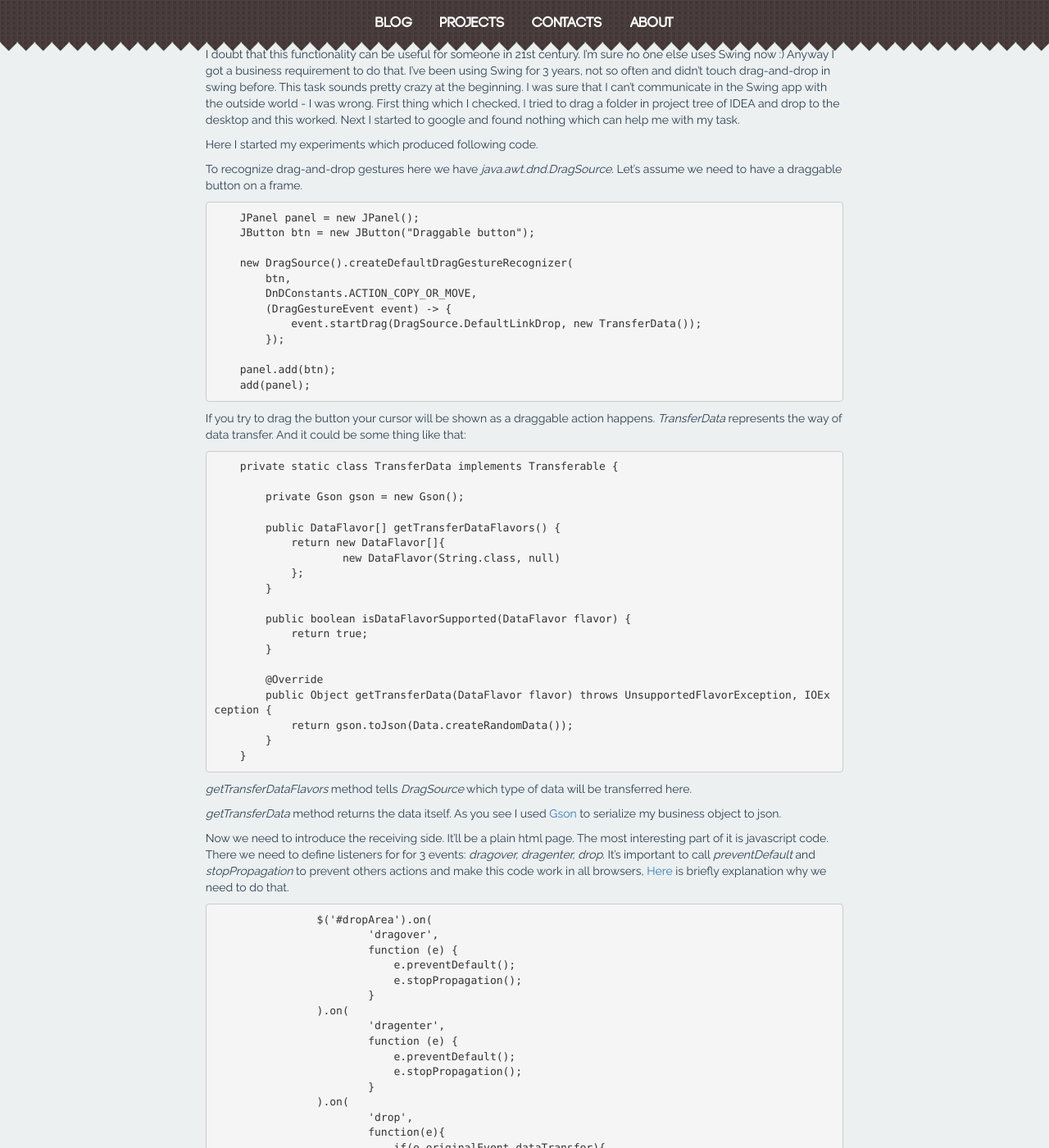
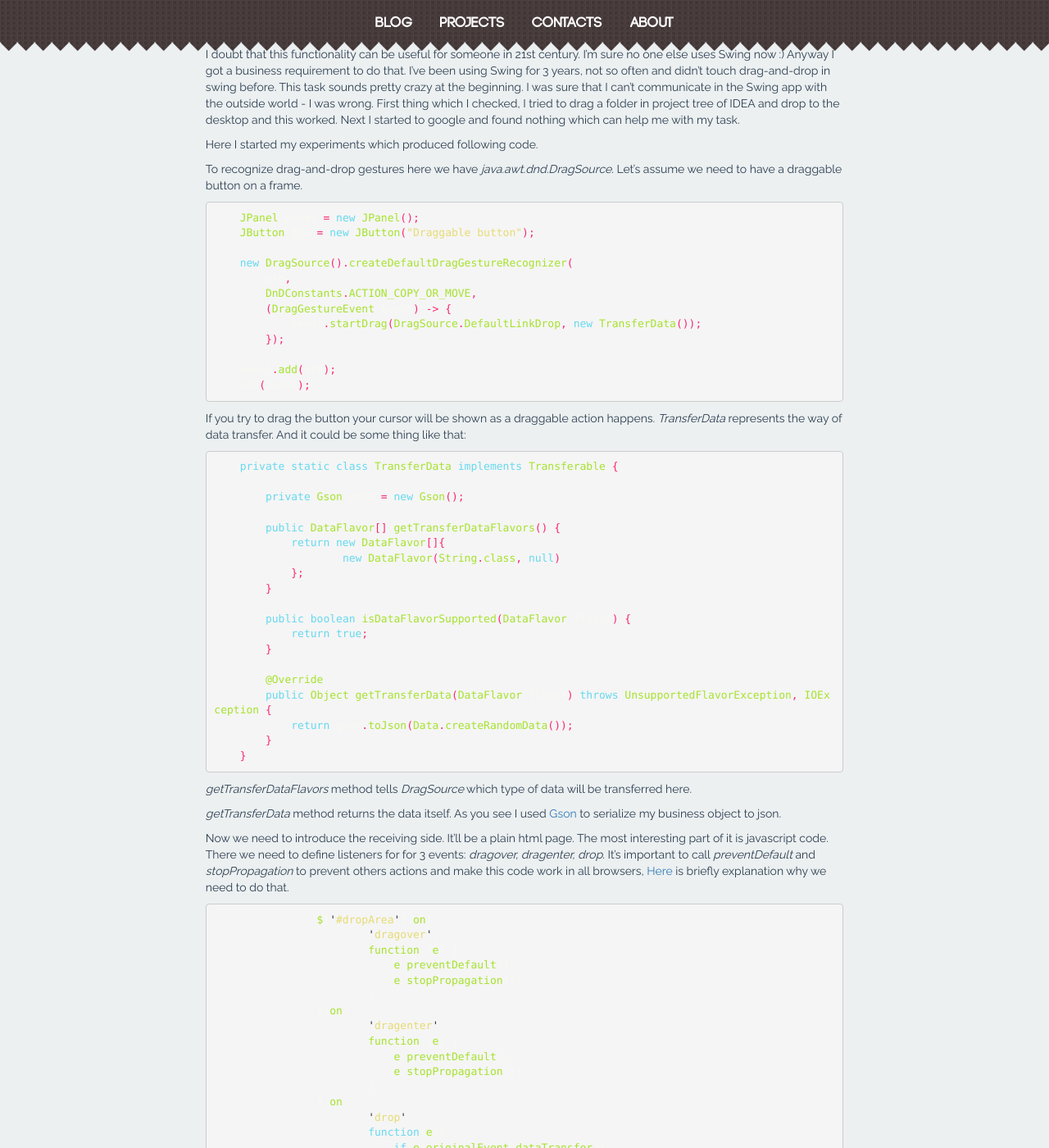
Before and after one commit to dimafeng/dimafeng.github.io, a Jekyll site: the page built from _posts/2014-10-12-dnd-swing-to-browser.markdown, in a window 1280 px wide and 1400 px high, scrolled down 692 px. Shown: the whole window at 82% size. Built offline with Jekyll 4.4.1, drawn with Linux system fonts in a browser that asks for light colours; nearby versions of some CDN libraries; comment, search, counter and statistics services are not loaded.

Commit message:
code style

```diff
--- a/_includes/head.html
+++ b/_includes/head.html
@@ -8,6 +8,7 @@
 
     <link href='http://fonts.googleapis.com/css?family=Leckerli+One' rel='stylesheet' type='text/css'>
     <link href='http://fonts.googleapis.com/css?family=Raleway' rel='stylesheet' type='text/css'>
+    <link href='http://fonts.googleapis.com/css?family=Source+Code+Pro' rel='stylesheet' type='text/css'>
     <link rel="stylesheet" href="https://maxcdn.bootstrapcdn.com/bootstrap/3.2.0/css/bootstrap.min.css">
     <link rel="stylesheet" type="text/css" href="{{ site.baseurl }}/css/styles.css"/>
 </head>
--- a/css/styles.css
+++ b/css/styles.css
@@ -220,3 +220,65 @@
     background: linear-gradient(top, rgba(255, 203, 73, 1) 1%, rgba(248, 181, 0, 1) 100%);
     filter: progid:DXImageTransform.Microsoft.gradient(startColorstr='#ffcb49', endColorstr='#f8b500', GradientType=0);
 }
+
+.highlight { font-family: 'Source Code Pro', ; }
+.highlight .hll { background-color: #49483e }
+.highlight  { /*background: #272822;*/ color: #f8f8f2 }
+.highlight .c { color: #75715e } /* Comment */
+.highlight .err { color: #960050; background-color: #1e0010 } /* Error */
+.highlight .k { color: #66d9ef } /* Keyword */
+.highlight .l { color: #ae81ff } /* Literal */
+.highlight .n { color: #f8f8f2 } /* Name */
+.highlight .o { color: #f92672 } /* Operator */
+.highlight .p { color: #f8f8f2 } /* Punctuation */
+.highlight .cm { color: #75715e } /* Comment.Multiline */
+.highlight .cp { color: #75715e } /* Comment.Preproc */
+.highlight .c1 { color: #75715e } /* Comment.Single */
+.highlight .cs { color: #75715e } /* Comment.Special */
+.highlight .ge { font-style: italic } /* Generic.Emph */
+.highlight .gs { font-weight: bold } /* Generic.Strong */
+.highlight .kc { color: #66d9ef } /* Keyword.Constant */
+.highlight .kd { color: #66d9ef } /* Keyword.Declaration */
+.highlight .kn { color: #f92672 } /* Keyword.Namespace */
+.highlight .kp { color: #66d9ef } /* Keyword.Pseudo */
+.highlight .kr { color: #66d9ef } /* Keyword.Reserved */
+.highlight .kt { color: #66d9ef } /* Keyword.Type */
+.highlight .ld { color: #e6db74 } /* Literal.Date */
+.highlight .m { color: #ae81ff } /* Literal.Number */
+.highlight .s { color: #e6db74 } /* Literal.String */
+.highlight .na { color: #a6e22e } /* Name.Attribute */
+.highlight .nb { color: #f8f8f2 } /* Name.Builtin */
+.highlight .nc { color: #a6e22e } /* Name.Class */
+.highlight .no { color: #66d9ef } /* Name.Constant */
+.highlight .nd { color: #a6e22e } /* Name.Decorator */
+.highlight .ni { color: #f8f8f2 } /* Name.Entity */
+.highlight .ne { color: #a6e22e } /* Name.Exception */
+.highlight .nf { color: #a6e22e } /* Name.Function */
+.highlight .nl { color: #f8f8f2 } /* Name.Label */
+.highlight .nn { color: #f8f8f2 } /* Name.Namespace */
+.highlight .nx { color: #a6e22e } /* Name.Other */
+.highlight .py { color: #f8f8f2 } /* Name.Property */
+.highlight .nt { color: #f92672 } /* Name.Tag */
+.highlight .nv { color: #f8f8f2 } /* Name.Variable */
+.highlight .ow { color: #f92672 } /* Operator.Word */
+.highlight .w { color: #f8f8f2 } /* Text.Whitespace */
+.highlight .mf { color: #ae81ff } /* Literal.Number.Float */
+.highlight .mh { color: #ae81ff } /* Literal.Number.Hex */
+.highlight .mi { color: #ae81ff } /* Literal.Number.Integer */
+.highlight .mo { color: #ae81ff } /* Literal.Number.Oct */
+.highlight .sb { color: #e6db74 } /* Literal.String.Backtick */
+.highlight .sc { color: #e6db74 } /* Literal.String.Char */
+.highlight .sd { color: #e6db74 } /* Literal.String.Doc */
+.highlight .s2 { color: #e6db74 } /* Literal.String.Double */
+.highlight .se { color: #ae81ff } /* Literal.String.Escape */
+.highlight .sh { color: #e6db74 } /* Literal.String.Heredoc */
+.highlight .si { color: #e6db74 } /* Literal.String.Interpol */
+.highlight .sx { color: #e6db74 } /* Literal.String.Other */
+.highlight .sr { color: #e6db74 } /* Literal.String.Regex */
+.highlight .s1 { color: #e6db74 } /* Literal.String.Single */
+.highlight .ss { color: #e6db74 } /* Literal.String.Symbol */
+.highlight .bp { color: #f8f8f2 } /* Name.Builtin.Pseudo */
+.highlight .vc { color: #f8f8f2 } /* Name.Variable.Class */
+.highlight .vg { color: #f8f8f2 } /* Name.Variable.Global */
+.highlight .vi { color: #f8f8f2 } /* Name.Variable.Instance */
+.highlight .il { color: #ae81ff } /* Literal.Number.Integer.Long */
```
